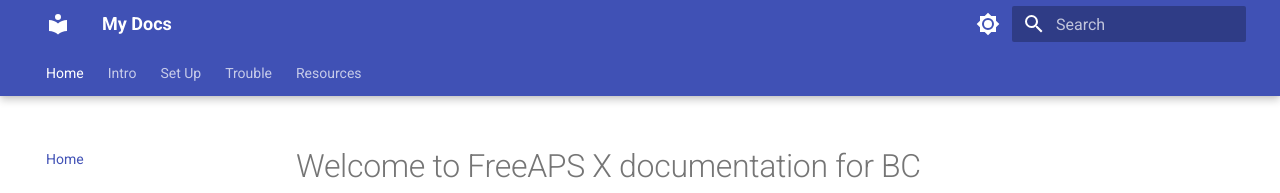
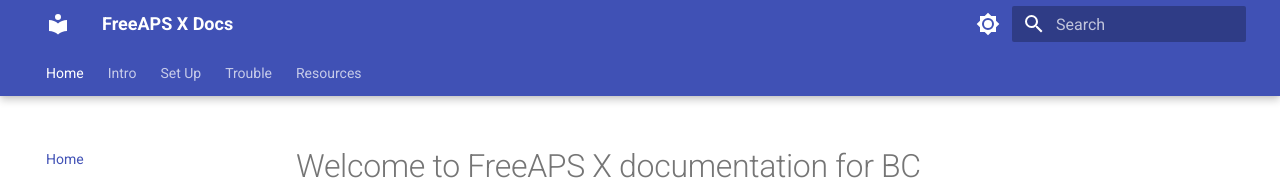
Before and after one commit to bcdiabetes/freeapsdocs, an MkDocs documentation site: the page built from docs/index.md, in a window 1280 px wide. Shown: the top 193 px of the page. Built offline with MkDocs 1.6.1 and Material for MkDocs 9.7.7, drawn with Linux system fonts in a browser that asks for light colours.

Commit message:
Update mkdocs.yml

```diff
--- a/mkdocs.yml
+++ b/mkdocs.yml
@@ -1,4 +1,4 @@
-site_name: My Docs
+site_name: FreeAPS X Docs
 plugins:
   - search
 theme:
```
